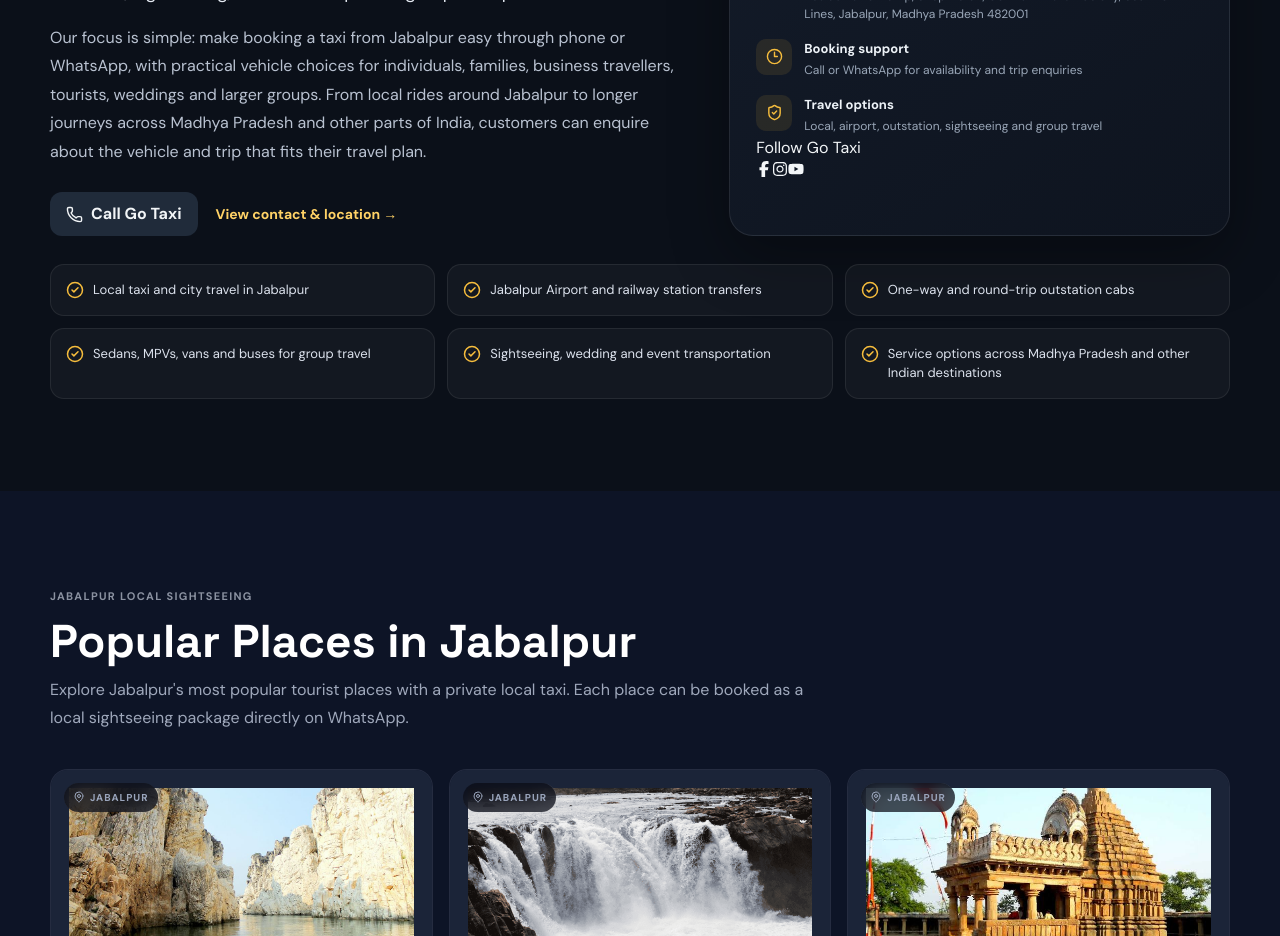
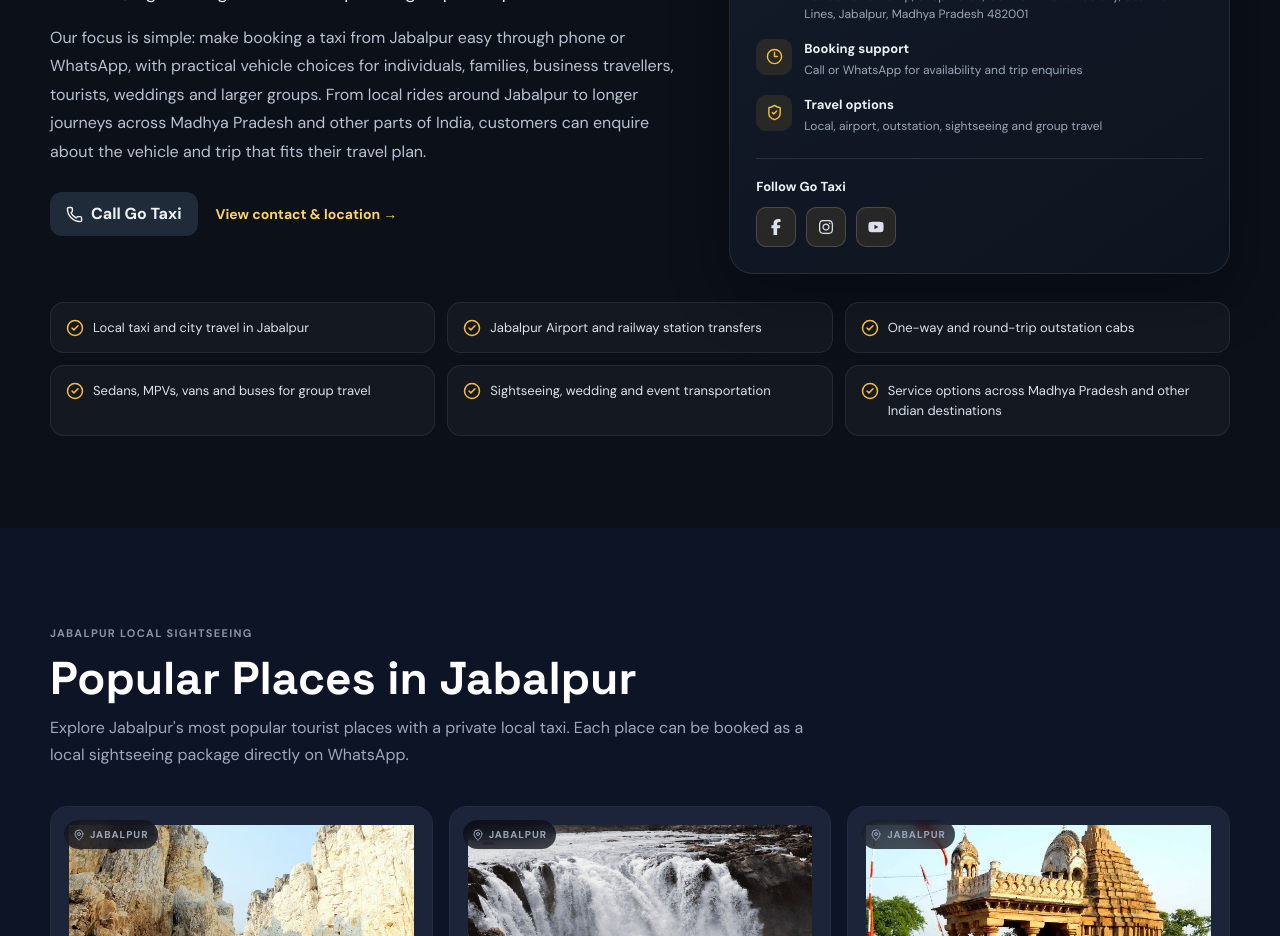
Before and after one commit to shivamsahu0108/go-taxi-service, a React (Vite) app: page / in a window 1280 px wide. Shown: the part 1980-2916 px from the top of the page. Built offline with nearby package versions, Linux system fonts and the light colour scheme.

Commit message:
feat: redesign About Us social media section with grid layout and updated styles

```diff
--- a/src/index.css
+++ b/src/index.css
@@ -1817,39 +1817,6 @@ footer {
 
   display: block;
 
-.about-socials {
-  display: flex;
-  align-items: center;
-  justify-content: space-between;
-  gap: 16px;
-  margin-top: 22px;
-  padding-top: 18px;
-  border-top: 1px solid var(--line);
-  color: var(--muted);
-  font-size: 13px;
-  font-weight: 700;
-}
-.about-socials > div {
-  display: flex;
-  gap: 8px;
-}
-.about-socials a {
-  width: 34px;
-  height: 34px;
-  display: inline-flex;
-  align-items: center;
-  justify-content: center;
-  color: var(--muted);
-  border: 1px solid var(--line);
-  border-radius: 9px;
-  background: #fff;
-  transition: 0.2s ease;
-}
-.about-socials a:hover {
-  color: var(--brand-2);
-  border-color: var(--brand-2);
-  transform: translateY(-1px);
-}
   object-fit: cover;
 
   transition:
@@ -3558,6 +3525,40 @@ body {
   font-size: 12px;
   line-height: 1.55;
 }
+.about-socials {
+  display: grid;
+  gap: 10px;
+  margin-top: 22px;
+  padding-top: 18px;
+  border-top: 1px solid rgba(255, 255, 255, 0.1);
+}
+.about-socials > span {
+  color: #edf2f7;
+  font-size: 13px;
+  font-weight: 700;
+}
+.about-socials > div {
+  display: flex;
+  gap: 10px;
+}
+.about-socials a {
+  width: 40px;
+  height: 40px;
+  display: inline-flex;
+  align-items: center;
+  justify-content: center;
+  color: #dce2ed;
+  border: 1px solid rgba(255, 255, 255, 0.16);
+  border-radius: 10px;
+  background: rgba(246, 189, 61, 0.1);
+  transition: 0.2s ease;
+}
+.about-socials a:hover {
+  color: #080c13;
+  border-color: #f6bd3d;
+  background: #f6bd3d;
+  transform: translateY(-2px);
+}
 .about-highlights {
   margin-top: 28px;
   display: grid;
```
